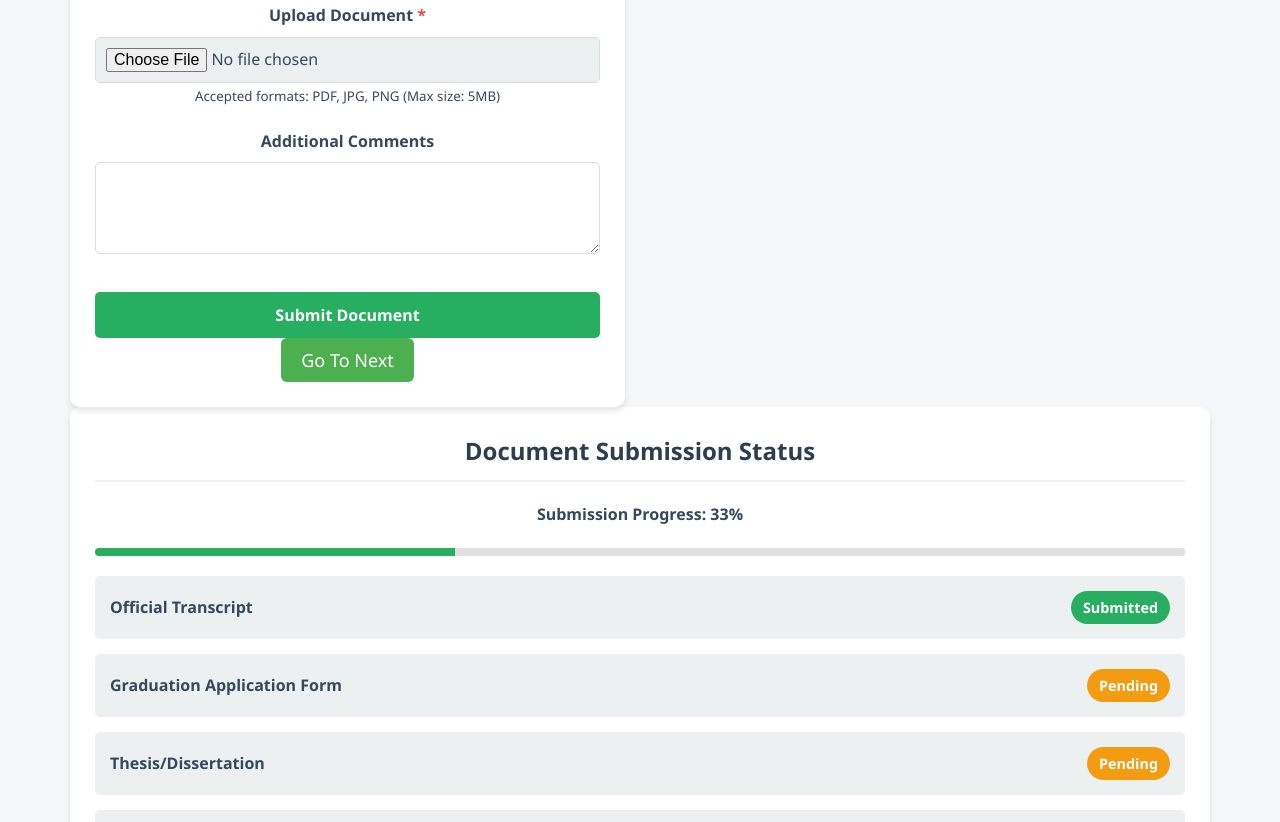
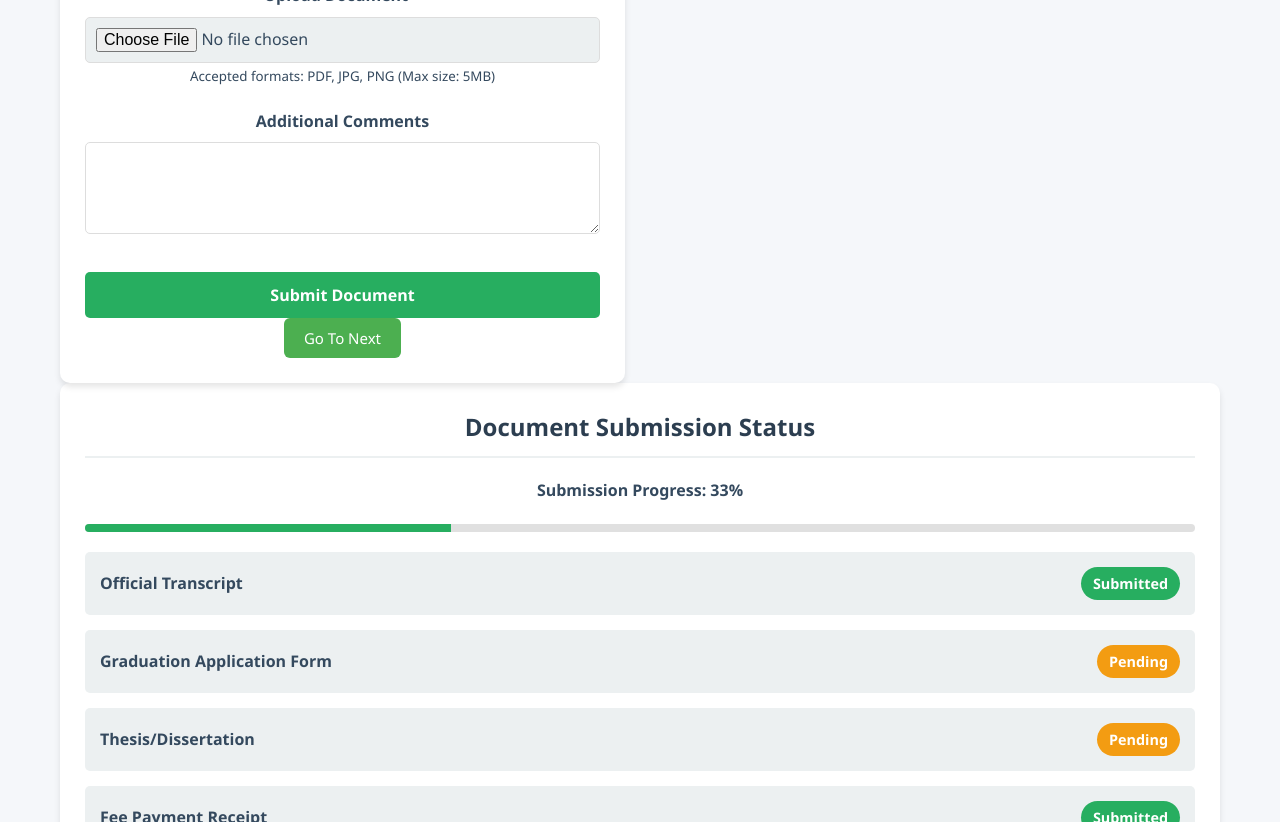
Before and after one commit to sawantsaurabh03274-design/poona-college-admission-support-portal, a plain HTML site: page 2 document submission.html in a window 1280 px wide. Shown: the part 807-1629 px from the top of the page. Drawn offline with Linux system fonts and the light colour scheme.

Commit message:
Update 2 document submission.html

```diff
--- a/2 document submission.html
+++ b/2 document submission.html
@@ -311,7 +311,7 @@
   <meta name="viewport" content="width=device-width, initial-scale=1.0">
   <title>Page 1</title>
   <style>
-    body { text-align: center; font-family: Arial, sans-serif; padding: 50px; }
+    body { text-align: center; font-family: Arial, sans-serif; padding: 30px; }
     button {
       padding: 10px 20px;
       background: #4CAF50;
@@ -319,13 +319,13 @@
       border: none;
       border-radius: 6px;
       cursor: pointer;
-      font-size: 18px;
+      font-size: 15px;
     }
     button:hover { background: #45a049; }
   </style>
 </head>
 <body>
-  <button onclick="window.location.href='3 student guidance.html'">Go To Next</button>
+  <button onclick="window.location.href='3 student guidence.html'">Go To Next</button>
 
         </div>
     </section>
```
